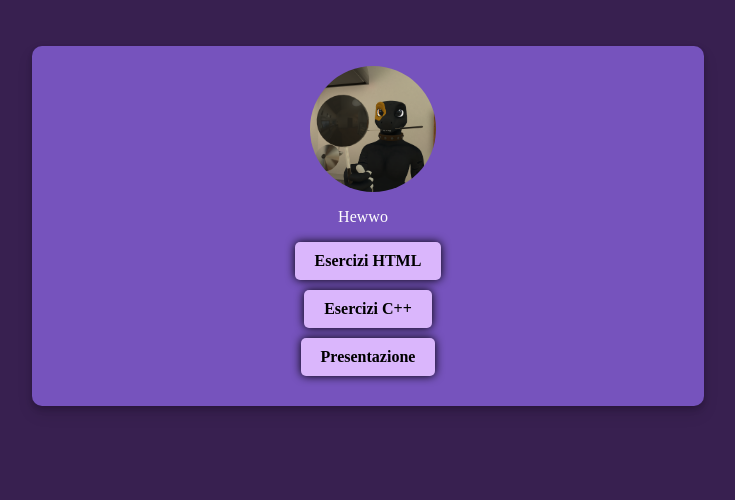
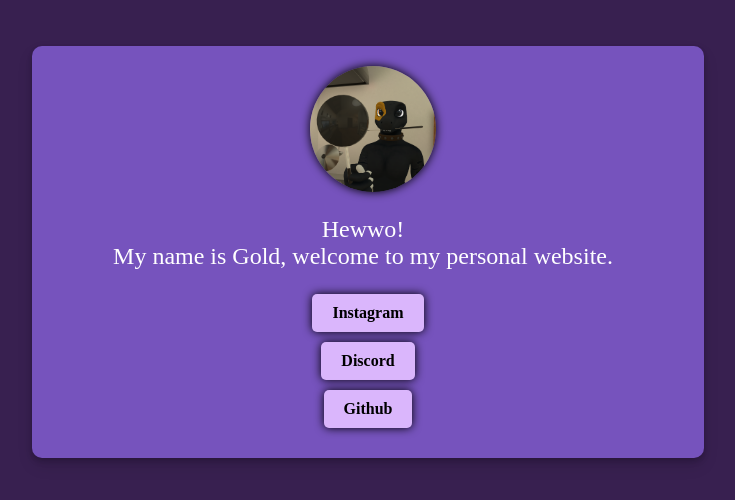
Before and after one commit to GoldTheRaptor/index-page-test, a plain HTML site: page index.html in a window 1280 px wide. Shown: the whole page, without its empty margins (272-1007 px from the left). Drawn offline with Linux system fonts and the light colour scheme.

Commit message:
changes buttons names

```diff
--- a/index.html
+++ b/index.html
@@ -13,14 +13,14 @@
             </div>
 
             <div>
-                <p class="text"> Hewwo </p>
+                <p class="text">Hewwo! <br> My name is Gold, welcome to my personal website.</p>
             </div>
 
             <div>
-                <p class="link-button"><a href="" class="link" >Esercizi HTML</a></p>
-                <p class="link-button"><a href="" class="link" >Esercizi C++</a></p>
-                <p class="link-button"><a href="" class="link" >Presentazione</a></p>
-            </div >
+                <p class="link-button"><a href="" class="link" >Instagram</a></p>
+                <p class="link-button"><a href="" class="link" >Discord</a></p>
+                <p class="link-button"><a href="" class="link" >Github</a></p>
+            </div>
         </div>
     </div>
 </body>
--- a/style.css
+++ b/style.css
@@ -12,6 +12,7 @@ body{
 img{
     width: 20%;
     border-radius: 50%;
+    box-shadow: 0px 0px 10px;
 
     transition: transform 0.5s, box-shadow 0.5s;
 }
@@ -29,6 +30,7 @@ img{
     text-align: center;
     color: white;
     margin-right: 10px;
+    font-size: 150%;
 }
 
 .link-button {
@@ -47,17 +49,17 @@ img{
     text-align: center;
     font-weight: bold;
 
-    box-shadow: 0px 0px 10px;
+    box-shadow: 0px 0px 10px black;
     transition: background-color 0.3s, transform 0.5s;
 }
 
 .link:hover {
     background-color: #dab7fa63;
-    transform: scale(1.05);
-    box-shadow: 0px 0px 10px blue;
+    transform: scale(1.1);
+    box-shadow: 0px 0px 10px #af57ff;
 }
 
 img:hover{
     transform: scale(1.1);
-    box-shadow: 0px 0px 10px blue;
+    box-shadow: 0px 0px 20px #af57ff;
 }
```
